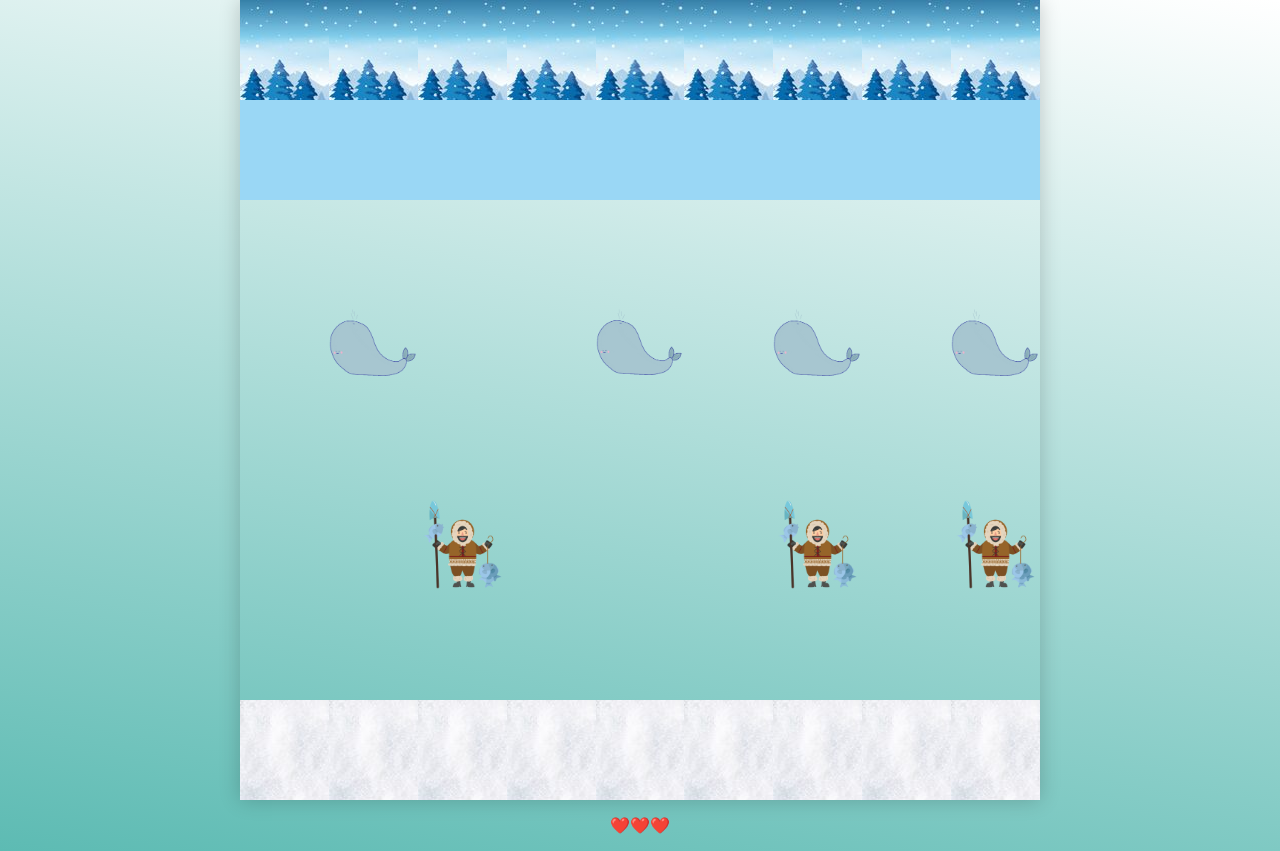
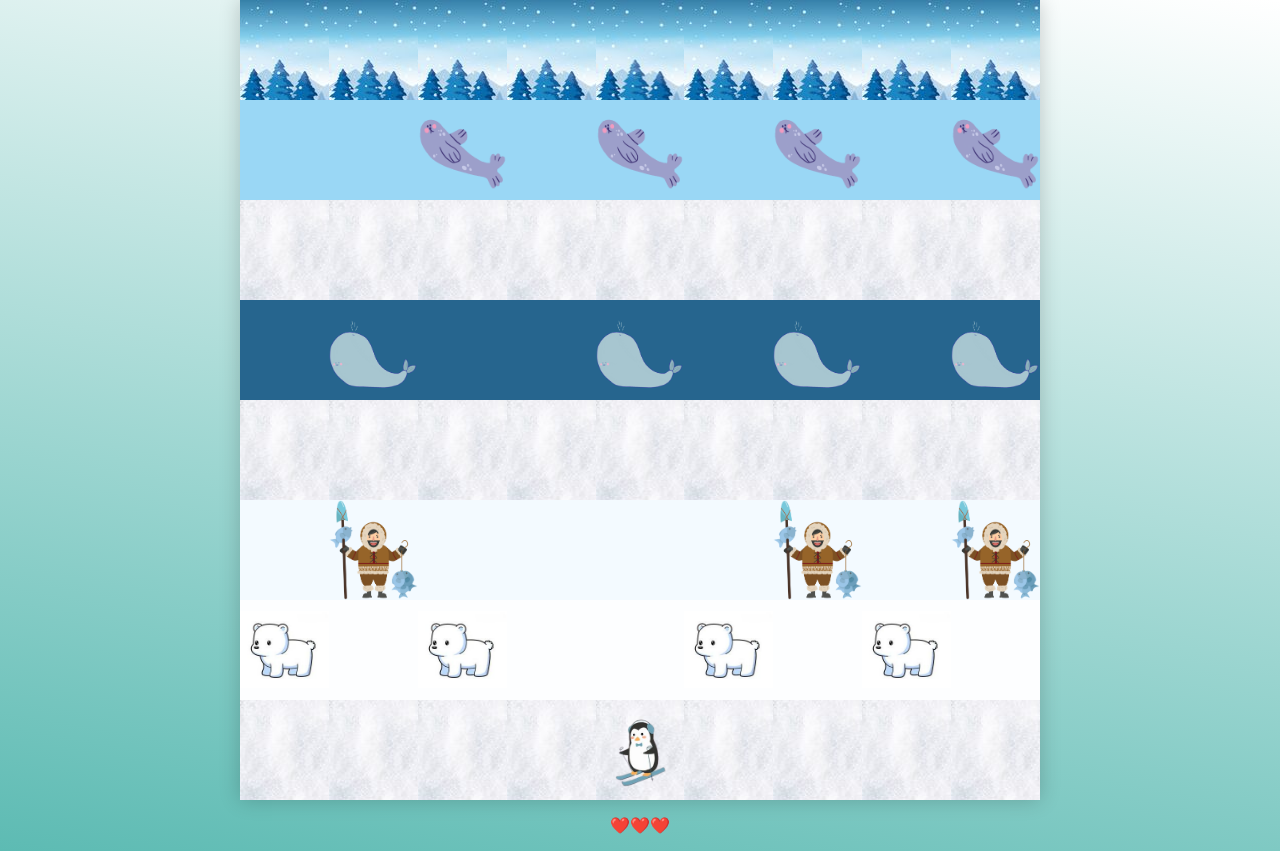
Before and after one commit to Kisalie/Percys-Polar-Pursuit, a plain HTML site: page index.html in a window 1280 px wide. Both pictures are taken after a click on the button "START". Drawn offline with Linux system fonts and the light colour scheme; a web font is replaced by a local one.

Commit message:
updated with styling

```diff
--- a/css/style.css
+++ b/css/style.css
@@ -101,20 +101,78 @@ h2 {
 .cell {
   /* border: 1px solid lightgrey; */
   display: inline-block;
-  z-index: 0; /* Higher value than other grid items */
+  position:relative;
+}
+
+.cell.character::after {
+  content: "";
+  position: absolute;
+  top: 0;
+  left: 0;
+  right: 0;
+  bottom:0;
+  background: url('../images/skiingpenguin.png') no-repeat center center;
+  background-size: 100px;
+  z-index: 1;
 }
 
 .character {
-background-image: url('../images/skiingpenguin.png');
 background-repeat: no-repeat;
 background-size: contain;
 background-color: transparent;
-z-index: 10; /* Higher value than other grid items */
+}
 
+.cell.obstacle-0::after {
+  content: "";
+  position: absolute;
+  top: 0;
+  left: 0;
+  right: 0;
+  bottom:0;
+  background: url('../images/obstacle-0.gif') no-repeat center center;
+  background-size: 90px;
+  z-index: 1;
+}
+
+
+.cell.obstacle-1::after {
+  content: "";
+  position: absolute;
+  top: 0;
+  left: 0;
+  right: 0;
+  bottom:0;
+  background: url('../images/obstacle-1.gif') no-repeat center center;
+  background-size: 100px;
+  z-index: 1;
+}
+
+.cell.obstacle-2::after {
+  content: "";
+  position: absolute;
+  top: 0;
+  left: 0;
+  right: 0;
+  bottom:0;
+  background: url('../images/obstacle-2.png') no-repeat center center;
+  background-size: 100px;
+  z-index: 1;
+}
+
+
+.cell.obstacle-3::after {
+  content: "";
+  position: absolute;
+  top: 0;
+  left: 0;
+  right: 0;
+  bottom:0;
+  background: url('../images/obstacle-3.jpg') no-repeat center center;
+  background-size: 100px;
+  z-index: 1;
 }
 
 .obstacle-0 {
- background-image: url('../images/obstacle-0.gif');
   background-repeat: no-repeat;
   background-size: contain;
 }
@@ -130,3 +188,9 @@ z-index: 10; /* Higher value than other grid items */
    background-repeat: no-repeat;
    background-size: contain;
  }
+
+ .obstacle-3 {
+  background-image: url('../images/obstacle-3.jpg');
+   background-repeat: no-repeat;
+   background-size: contain;
+ }
--- a/js/app.js
+++ b/js/app.js
@@ -54,7 +54,8 @@ function addObstacle(rows, x, y) {
     1: 'obstacle-1',
     3: 'obstacle-0',
     5: 'obstacle-2',
-    6: 'obstacle-2'
+    6: 'obstacle-3'
+
   }
 
   if (cell) {
@@ -84,8 +85,7 @@ function addObstacle(rows, x, y) {
       }
 
 
-      // If the left gives us undefined, then move it completely to the right
-      // console.log('yayyy!')
+
     }, 500)
 
 
@@ -148,7 +148,6 @@ function addCharacter() {
   playerTracking.divReference.classList.remove('character')
   livesDisplay.innerHTML =  playerTracking.lives ? '❤️'.repeat( playerTracking.lives) : '💔'
 
-  // Add lives
   addCharacter()
  }
 
@@ -159,6 +158,8 @@ function moveCharacter(e){
 
   // If they are at the top, then don't move:
   if (playerTracking.y === 0) return
+
+
 
 if (key === 38) {
   console.log('Up')
@@ -218,7 +219,8 @@ if (key === 38) {
 generateGrid()
 addCharacter()
 // addObstacle(rows, 1, 1)
-const obstacles = addObstacles(rows, [1, 3, 5, 8, 1, 3, 5, 7, 8, 5, 3], [1, 1, 1, 1, 3, 3, 3, 3, 5, 5, 5])
+const obstacles = addObstacles(rows, [1, 3, 5, 8, 1, 3, 5, 7, 8, 5, 7, 5, 3, 2, 4, 6, 8], [1, 1, 1, 1, 3, 3, 3, 3, 5, 5, 5, 5, 5, 6, 6, 6, 6])
+// const obstacles = addObstacles(rows, [1, 3], [1, 1])
 document.addEventListener('keydown', moveCharacter)
 console.log(obstacles)
 
@@ -254,14 +256,6 @@ function collisionDetection() {
   }
 }
 
-// cells[35].style.background = 'red'
-
-// const iceblockPositions = [0, 5, 10]
-// for (const index of iceblockPositions) {
-//   cells[index].style.background = 'red'
-// }
-
-// rows[0][1].style.background = 'red'
 rows[0].map((val) => {
   val.style.backgroundImage= 'url(../images/arctic.jpg)'
 //  val.style.background = 'cover'
@@ -269,14 +263,31 @@ rows[0].map((val) => {
 
 rows[1].map((val) => {
   val.style.background = '#9AD7F5'
- })
+})
 
+rows[7].map((val) => {
+  val.style.background = 'url(../images/realsnow.jpg)'
+})
 
- rows[7].map((val) => {
+rows[5].map((val) => {
+  val.style.background = '#F3FAFF'
+})
+
+rows[3].map((val) => {
+  val.style.background = '#26658E '
+})
+
+rows[2].map((val) => {
   val.style.background = 'url(../images/realsnow.jpg)'
- })
+})
 
+rows[4].map((val) => {
+  val.style.background = 'url(../images/realsnow.jpg)'
+})
 
+rows[6].map((val) => {
+  val.style.background = '#FDFEFF'
+})
 
 let collisionInterval;
 collisionInterval = setInterval(collisionDetection, 100); // Check for collision every 100ms
@@ -288,6 +299,13 @@ startButton.addEventListener('click', () => {
 // display: flex for grid
 playerScreen.style.display = 'none'
 grid.style.display = 'flex'
+
+function playAudio() {
+  new Audio("sounds/Wintervillage.mp3").play()
+}
+playAudio()
+
+const intervalId = setInterval (playAudio, 70000)
 
 })
 
```
Also changed, not shown: images/obstacle-3.jpg (added), 1 other file.
